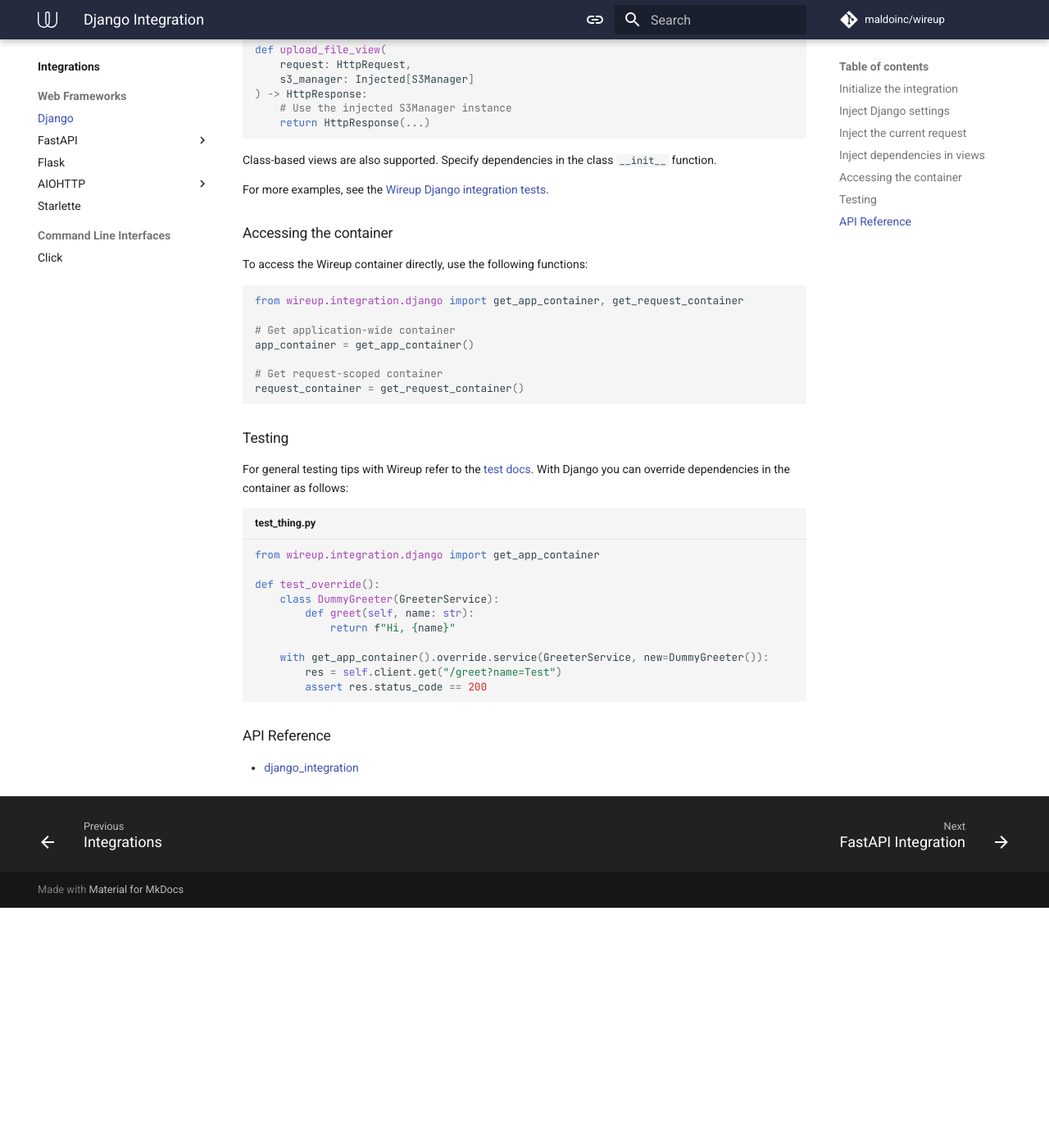
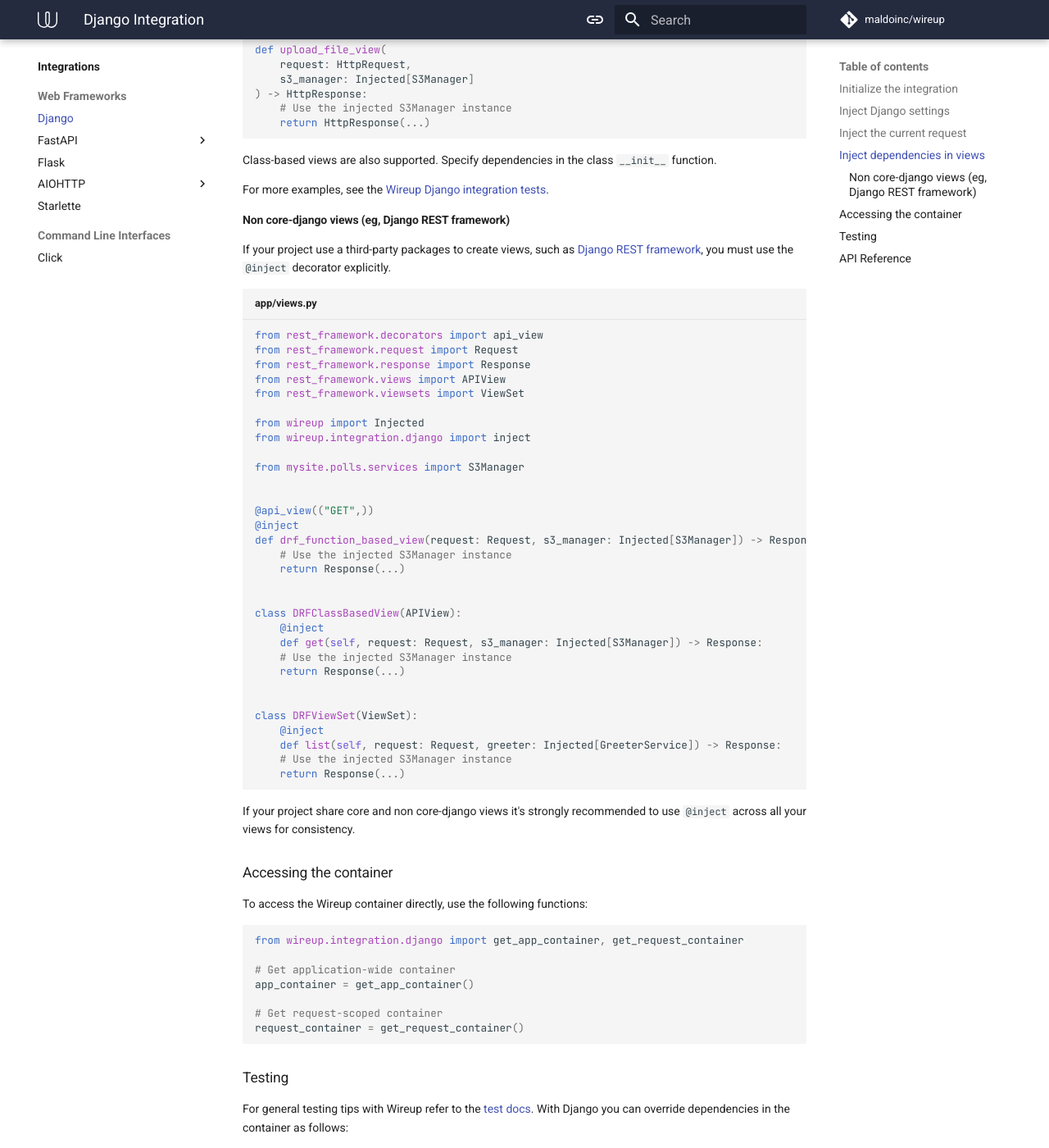
Before and after one commit to maldoinc/wireup, an MkDocs documentation site: the page built from docs/pages/integrations/django/index.md, in a window 1280 px wide and 1400 px high, scrolled down 2200 px. Shown: the whole window at 82% size. Built offline with MkDocs 1.6.1 and Material for MkDocs 9.7.7, drawn with Linux system fonts in a browser that asks for light colours; comment, search, counter and statistics services are not loaded; the version menu is left out; before the commit the page ends 3307 px from its top, so only the background shows below that.

Commit message:
feat: Add Django Rest Framework (DRF) integration support

````diff
--- a/docs/pages/integrations/django/index.md
+++ b/docs/pages/integrations/django/index.md
@@ -129,6 +129,45 @@ Class-based views are also supported. Specify dependencies in the class `__init_
 
 For more examples, see the [Wireup Django integration tests](https://github.com/maldoinc/wireup/tree/master/test/integration/django/view.py).
 
+#### Non core-django views (eg, Django REST framework)
+If your project use a third-party packages to create views, such as [Django REST framework](https://www.django-rest-framework.org/), you must use the `@inject` decorator explicitly.
+
+```python title="app/views.py"
+from rest_framework.decorators import api_view
+from rest_framework.request import Request
+from rest_framework.response import Response
+from rest_framework.views import APIView
+from rest_framework.viewsets import ViewSet
+
+from wireup import Injected
+from wireup.integration.django import inject
+
+from mysite.polls.services import S3Manager
+
+
+@api_view(("GET",))
+@inject
+def drf_function_based_view(request: Request, s3_manager: Injected[S3Manager]) -> Response:
+    # Use the injected S3Manager instance
+    return Response(...)
+
+
+class DRFClassBasedView(APIView):
+    @inject
+    def get(self, request: Request, s3_manager: Injected[S3Manager]) -> Response:
+    # Use the injected S3Manager instance
+    return Response(...)
+
+
+class DRFViewSet(ViewSet):
+    @inject
+    def list(self, request: Request, greeter: Injected[GreeterService]) -> Response:
+    # Use the injected S3Manager instance
+    return Response(...)
+```
+
+If your project share core and non core-django views it's strongly recommended to use `@inject` across all your views for consistency.
+
 ### Accessing the container
 
 To access the Wireup container directly, use the following functions:
````
Also changed, not shown: 7 other files.
